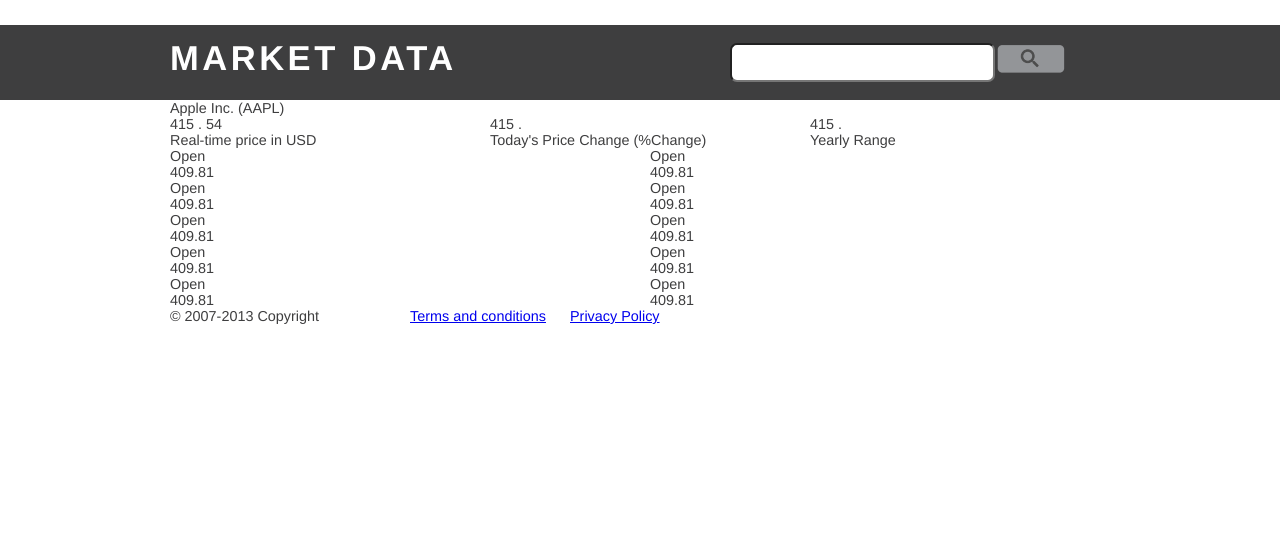
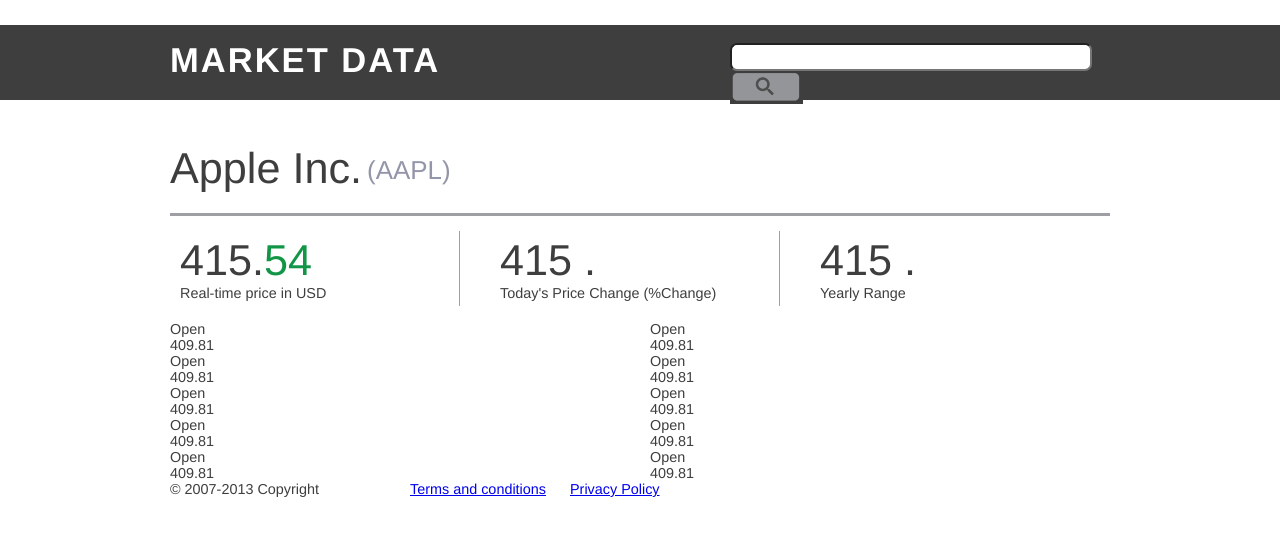
Before and after one commit to ponticelli/Ticker, a plain HTML site: page index.html in a window 1280 px wide. Drawn offline with nearby package versions, Linux system fonts and the light colour scheme.

Commit message:
layout updates

```diff
--- a/css/site.css
+++ b/css/site.css
@@ -1,3 +1,7 @@
+  .grid_1,  .grid_2, .grid_3, .grid_4, .grid_5, .grid_6, .grid_7, .grid_8, .grid_9,  .grid_10, .grid_11, .grid_12, .grid_13, .grid_14, .grid_15, .grid_16 {
+    position:relative;
+  }
+
   body {
     background-color: #FFFFFF;
     font-family: Helvetica, Arial, sans-serif;
@@ -23,9 +27,9 @@
 
  .header .title {
     font-size:2.4em;
-    letter-spacing: 3.5px;
+    letter-spacing: 2px;
     font-weight: bold;
-    padding: 14px 0;
+    padding: 16px 0;
  }
 
  .header .search {
@@ -37,7 +41,7 @@
     -moz-border-radius: 7px;
     -ms-border-radius: 7px;
     border-radius: 7px;
-    line-height: 33px;
+    font-size: 1.3em;
  }
 
  .search .submit {
@@ -45,5 +49,55 @@
     width:73px;
     height:33px;
     border:0px;
-    padding-top:5px;
+    padding-top:7px;
  }
+
+ .row {
+    border-bottom: 3px solid #9D9FA2;
+    padding:20px 0;
+ }
+
+ .tile {
+    padding:20px 10px;
+ }
+
+ .tile:after {
+    content:'';
+    border-right: 1.5px solid #9D9FA2;
+    display: block;
+    position: absolute;
+    top:0;
+    bottom:0;
+    right:10px;
+    margin:15px 0;
+ }
+
+ .clear_border:after {
+    border-right: none;
+ }
+
+ #marketData {
+    margin-top:10px;
+ }
+
+ .tickername {
+    font-size: 3em;
+ }
+
+ .symbol {
+    color:#9395A8;
+    font-size: 1.8em;
+    padding:12px 0 0 5px;
+ }
+
+ .bignumber {
+   font-size: 3em;
+ }
+
+ span.positive {
+    color: #119546;
+ }
+
+ span.negative {
+    color: #EE1D23;
+ }
--- a/index.html
+++ b/index.html
@@ -30,37 +30,35 @@
     <section id="marketData">
       <div class='container_12'>
         <div class="row grid_12">
-          <span class="name">Apple Inc.</span>
-          <span class="symbol">(AAPL)</span>
+          <div class="tickername left">Apple Inc.</div>
+          <div class="symbol left">(AAPL)</div>
         </div>
-        <div class="tile grid_4">
+        <div class="grid_4">
+           <div class="tile">
              <div class="bignumber">
-             <span>415</span>
-             <span>.</span>
-             <span>54</span>
+               <span>415</span><span>.</span><span class="positive">54</span>
              </div>
-           <caption>
-              Real-time price in USD
-           </caption>
+             <caption>Real-time price in USD</caption>
            </div>
-        <div class="tile grid_4">
+        </div>
+        <div class="grid_4">
+          <div class="tile">
             <div class="positive"></div>
             <div class="bignumber">
                <span>415</span>
                <span>.</span>
              </div>
-           <caption>
-              Today's Price Change (%Change)
-           </caption>
+             <caption>Today's Price Change (%Change)</caption>
          </div>
-        <div class="tile grid_4">
+        </div>
+        <div class="grid_4">
+          <div class="tile clear_border">
             <div class="bignumber">
                <span>415</span>
                <span>.</span>
              </div>
-           <caption>
-              Yearly Range
-           </caption>
+             <caption>Yearly Range</caption>
+         </div>
         </div>
         <div class="grid_6">
           <div class="itemrow">
```
Lines whose indentation alone changed are shown as unchanged.
